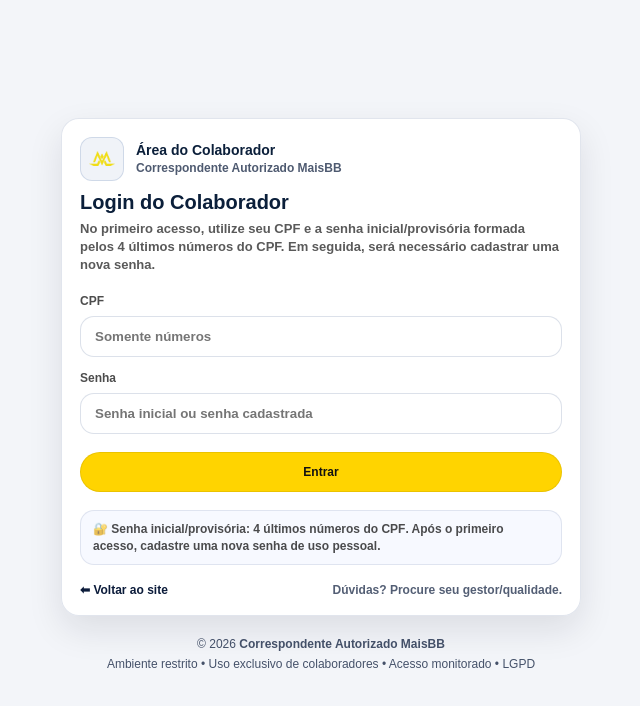
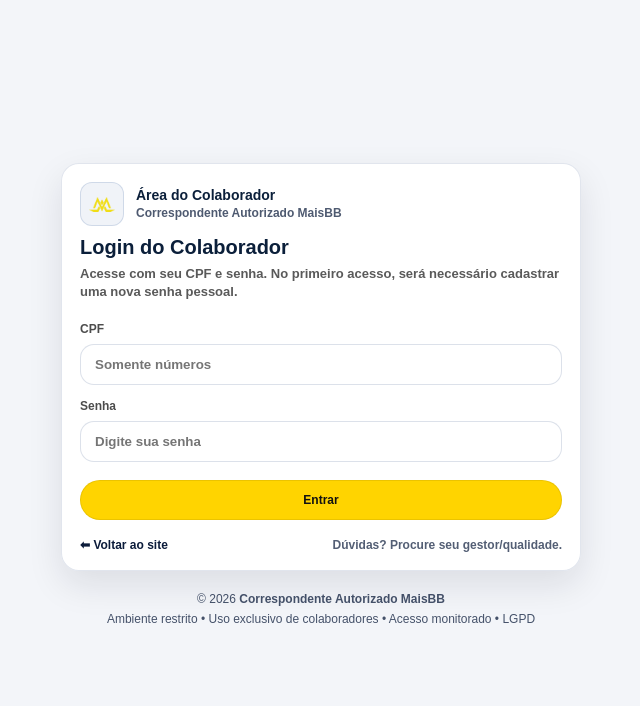
Before and after one commit to conceitonegocioss-max/portal-melo, a Next.js app: page /colaborador/login in a window 1280 px wide. Shown: the top 706 px of the page, without its empty margins (319-959 px from the left). Built offline with nearby package versions, Linux system fonts and the light colour scheme.

Commit message:
Remove duplicidade de orientação de senha no login

```diff
--- a/app/(portal)/colaborador/login/page.tsx
+++ b/app/(portal)/colaborador/login/page.tsx
@@ -151,7 +151,7 @@ export default function ColaboradorLoginPage() {
 
           <h1 className="login-title">Login do Colaborador</h1>
           <p className="login-subtitle">
-            No primeiro acesso, utilize seu CPF e a senha inicial/provisória formada pelos 4 últimos números do CPF. Em seguida, será necessário cadastrar uma nova senha.
+            Acesse com seu CPF e senha. No primeiro acesso, será necessário cadastrar uma nova senha pessoal.
           </p>
 
           <form onSubmit={handleLogin} className="login-form">
@@ -170,7 +170,7 @@ export default function ColaboradorLoginPage() {
               className="login-input"
               value={senha}
               onChange={(e) => setSenha(e.target.value)}
-              placeholder="Senha inicial ou senha cadastrada"
+              placeholder="Digite sua senha"
               type="password"
               autoComplete="current-password"
             />
@@ -180,10 +180,6 @@ export default function ColaboradorLoginPage() {
             <button className="btn btn-yellow login-btn" disabled={loading}>
               {loading ? "Entrando..." : "Entrar"}
             </button>
-
-            <div className="login-notice">
-              🔐 Senha inicial/provisória: <strong>4 últimos números do CPF</strong>. Após o primeiro acesso, cadastre uma nova senha de uso pessoal.
-            </div>
 
             <div className="login-links">
               <Link href="/" className="login-link">
@@ -307,17 +303,6 @@ export default function ColaboradorLoginPage() {
           font-size: 12px;
           font-weight: 800;
         }
-        .login-notice {
-          margin-top: 10px;
-          padding: 10px 12px;
-          border-radius: 14px;
-          background: #f7f9ff;
-          border: 1px solid rgba(10, 42, 106, 0.1);
-          font-size: 12px;
-          font-weight: 800;
-          color: rgba(0, 0, 0, 0.7);
-          line-height: 1.35;
-        }
         .login-btn {
           width: 100%;
           margin-top: 10px;
```
